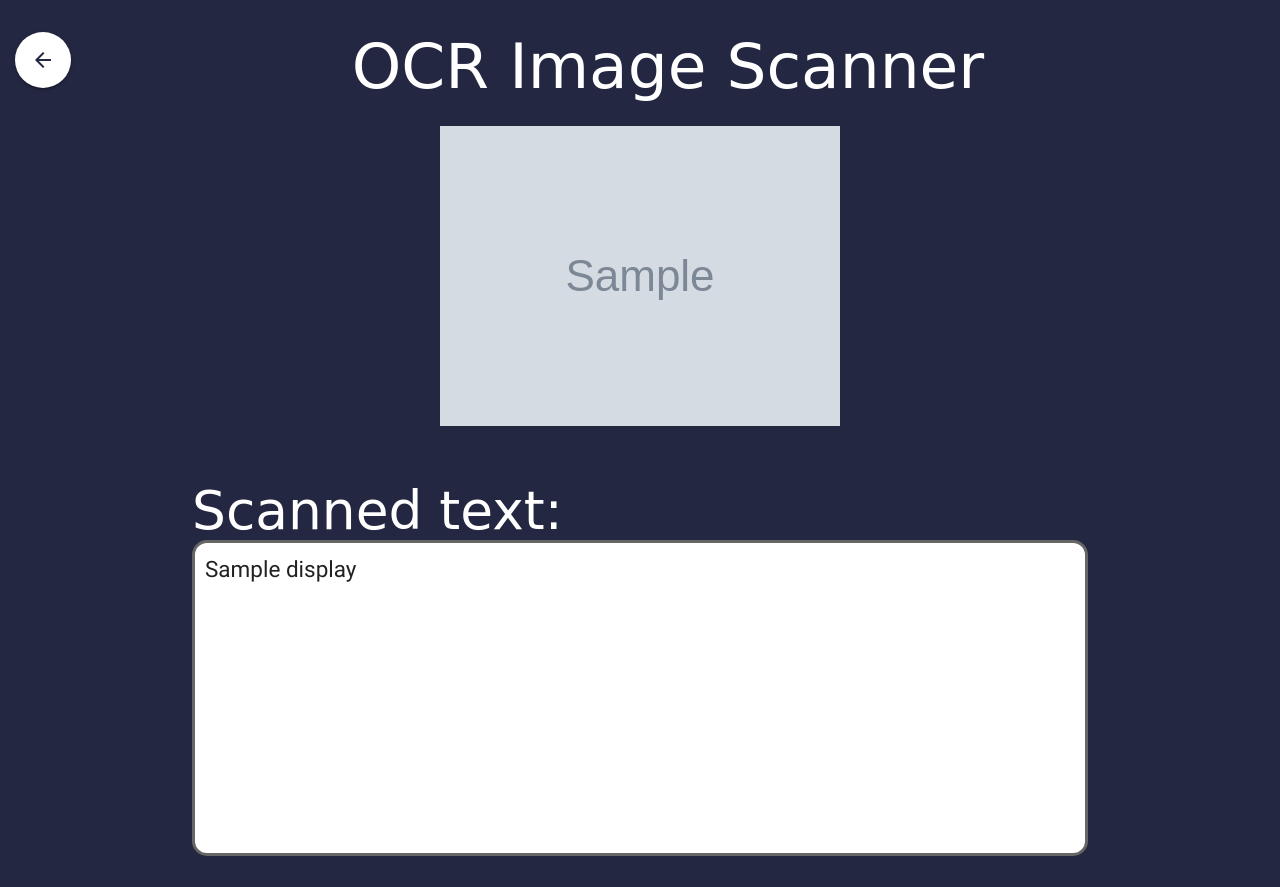
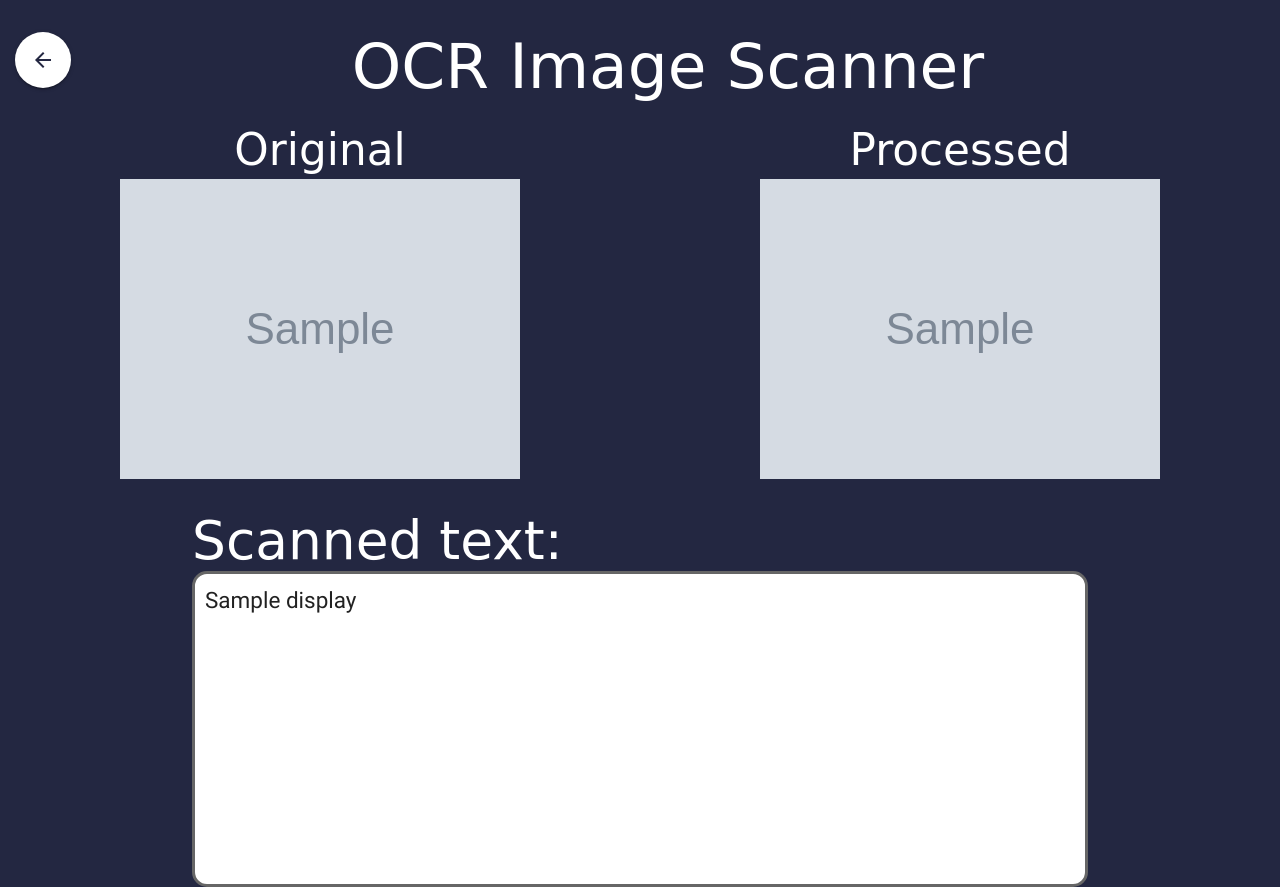
Before and after one commit to utkarsh23/OCR-Image-Scanner, a Flask app: template templates/complete.html in a window 1280 px wide. Before the commit the page ends 856 px from the top, so only its background shows below. Run offline with Flask 2, Linux system fonts and the light colour scheme; the template is opened without the code that fills it: most values are stand-ins (such as "Sample title", 1, 10 or a date in 2020); grey boxes marked "Sample" are stand-in pictures; some libraries are stand-ins or nearby versions; some web fonts are replaced.

Commit message:
Optimized image processing

```diff
--- a/app.py
+++ b/app.py
@@ -5,7 +5,7 @@ except ImportError:
 import pytesseract
 import os
 from flask import Flask, render_template, request
-from imp import image_processing
+from image_processing_cv2 import image_processing
 
 app = Flask(__name__)
 
@@ -18,23 +18,23 @@ def index():
 @app.route("/upload", methods=["POST"])
 def upload():
 	target = os.path.join(APP_ROOT, 'static/')
-	print(target)
 
 	if not os.path.isdir(target):
 		os.mkdir(target)
 
-	for file in request.files.getlist("file"):
-		print(file)
-		filename = file.filename
-		destination = "".join([target, filename])
-		print(destination)
-		file.save(destination)
-		imagepath = "./static/" + filename
-		image_processing(imagepath)
+	file = request.files.getlist("file")[0]
+	filename = file.filename
+	destination = "".join([target, filename])
+	file.save(destination)
 
-	text = pytesseract.image_to_string(Image.open(imagepath))
+	imagepath = "./static/" + filename
+	save_to_file = filename.split(".")
+	save_to_file = "./static/" + save_to_file[0] + "_optimized." + save_to_file[1]
+	image_processing(imagepath, save_to_file)
 
-	return render_template("complete.html", display=text, image=imagepath)
+	text = pytesseract.image_to_string(Image.open(save_to_file))
+
+	return render_template("complete.html", image_unprocessed=imagepath, image_processed=save_to_file, display=text)
 
 if __name__ == "__main__":
 	app.run(debug=True)
--- a/templates/complete.html
+++ b/templates/complete.html
@@ -16,9 +16,11 @@
 		<a class="btn-floating btn-large waves-effect waves-light white" href="/"><i class="material-icons" style="color: #232741;">arrow_back</i></a>
 		<h1 class="heading center">OCR Image Scanner</h1>
 	</div>
+	<div class="row center" style="margin-bottom: 0;">
+		<div class="col s12 m6 l6"><h3 class="heading">Original</h3><img src='{{ image_unprocessed }}'/></div>
+		<div class="col s12 m6 l6"><h3 class="heading">Processed</h3><img src='{{ image_processed }}'/></div>
+	</div>
 	<div class="container center">
-		<img src='{{ image }}'/>
-		<br/><br/>
 		<h2 class="heading left-align">Scanned text:</h2>
 		<div class="image-text-cover"><div class="image-text">{{ display }}</div></div>
 	</div>
@@ -32,7 +34,7 @@
 	}
 
 	img {
-		max-height: 400px;
+		max-height: 390px;
 		max-width: 90%;
 	}
 
@@ -40,8 +42,18 @@
 		margin-bottom: 0;
 	}
 
+	h3 {
+		margin: 0;
+		margin-bottom: 5px;
+	}
+
 	.btn-floating {
 		float: left;
+	}
+
+	.btn {
+		background-color: white;
+		color: #232741;
 	}
 
 	.heading {
```
Also changed, not shown: image_processing_cv2.py (added, +10 -0 lines), imp.py (deleted, +0 -9 lines).
